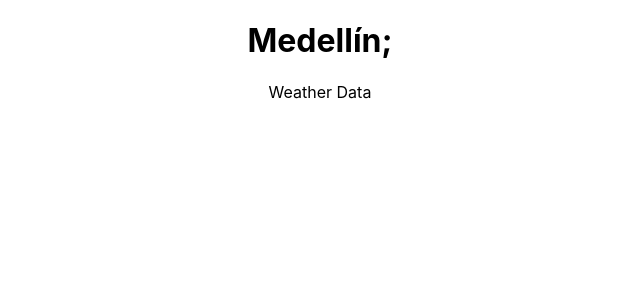
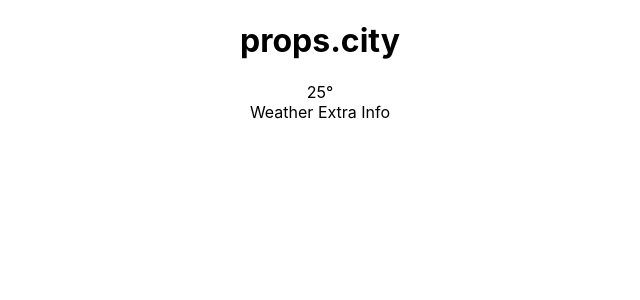
Before and after one commit to andresmontoyab/React, a React (Create React App) app in the folder WeatherApp/weather-app/: page / in a window 1280 px wide. Shown: the top 300 px of the page, without its empty margins (320-960 px from the left). Built offline with nearby package versions, Linux system fonts and the light colour scheme.

Commit message:
Continue Studing React

```diff
--- /dev/null
+++ b/WeatherApp/weather-app/src/component/WeatherExtraInfo.js
@@ -0,0 +1,9 @@
+import React from 'react';
+
+const WeatherExtraInfo = () => (
+    <div>
+        Weather Extra Info
+    </div>
+);
+
+export default WeatherExtraInfo;
--- /dev/null
+++ b/WeatherApp/weather-app/src/component/WeatherTemperature.js
@@ -0,0 +1,11 @@
+import React from 'react';
+
+const WeatherTemperature = () => (
+    <div>
+        <span>
+            25°
+        </span>
+    </div>
+);
+
+export default WeatherTemperature
--- a/WeatherApp/weather-app/src/component/location.js
+++ b/WeatherApp/weather-app/src/component/location.js
@@ -1,11 +1,10 @@
 import React from 'react';
 
-const Location = () => (
-    <div>
-        <h1>
-            Medellín;
-        </h1>
-    </div>
-);
+const Location = (props) => {
+    console.log(props);
+    debugger;
+    return (
+        <div><h1>props.city</h1></div>);
+};
 
 export default Location;
--- a/WeatherApp/weather-app/src/component/weatherData.js
+++ b/WeatherApp/weather-app/src/component/weatherData.js
@@ -1,7 +1,12 @@
 import React from 'react';
+import WeatherExtraInfo from './WeatherExtraInfo';
+import WeatherTemperature from './WeatherTemperature';
 
 const weatherData = () => (
-    <div>Weather Data</div>
+    <div>
+        <WeatherTemperature/>
+        <WeatherExtraInfo/>
+    </div>
 );
 
 export default weatherData;
--- a/WeatherApp/weather-app/src/component/weatherLocation.js
+++ b/WeatherApp/weather-app/src/component/weatherLocation.js
@@ -4,7 +4,7 @@
 
 const WeatherLocation = () => (
     <div>
-        <Location></Location>
+        <Location city={"Medellin"}></Location>
         <WeatherData></WeatherData>
     </div>
 );
```
Also changed, not shown: 1 other file (tests, documents, lock files or other folders).
